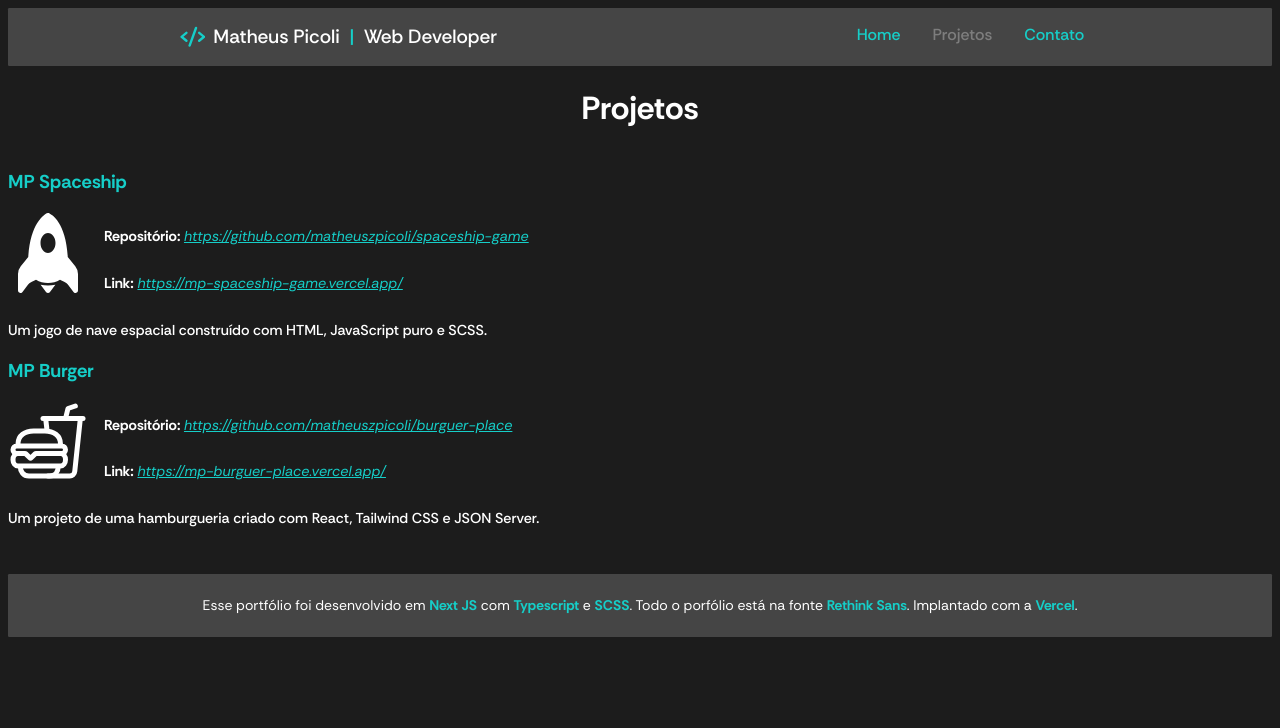
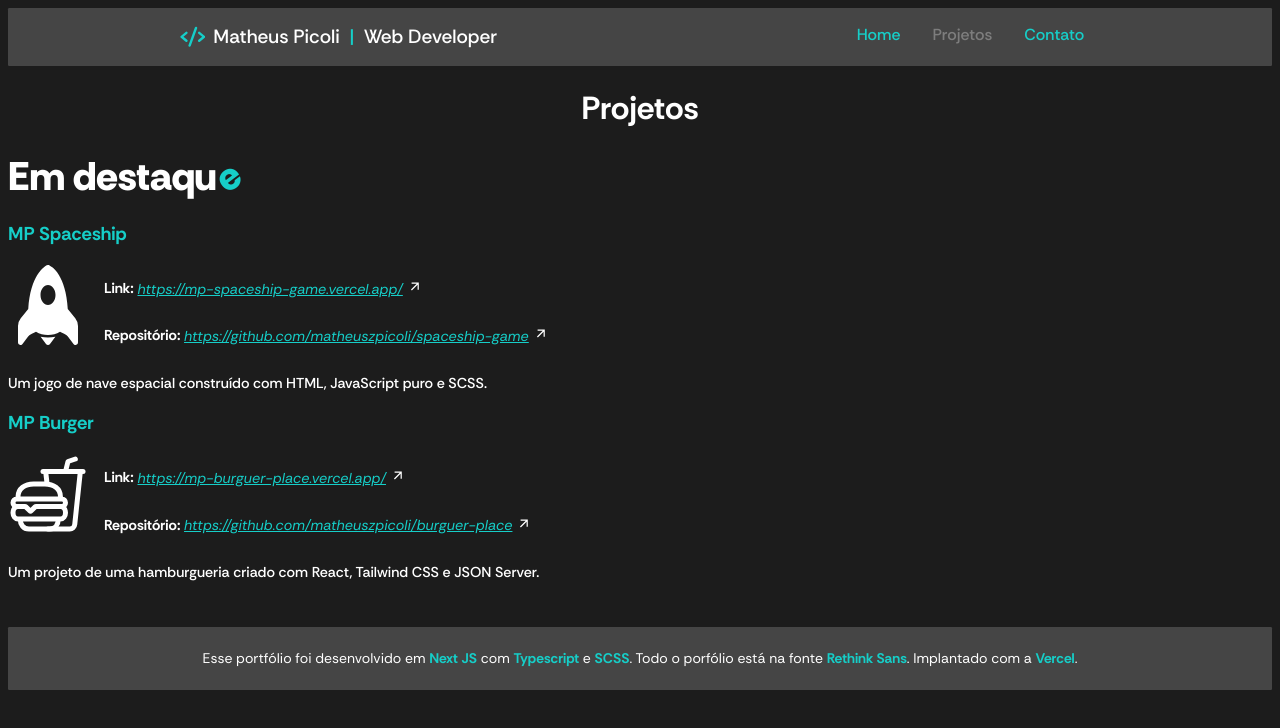
Before and after one commit to matheuszpicoli/portfolio, a Next.js app: page /projects in a window 1280 px wide. Shown: the top 728 px of the page. Built offline with nearby package versions, Linux system fonts and the light colour scheme.

Commit message:
change in css and addition of some icons and animations to them

```diff
--- a/src/app/components/Contact.tsx
+++ b/src/app/components/Contact.tsx
@@ -6,6 +6,7 @@ import "../index.scss"
 
 //- Icons
 import { IconType } from "react-icons"
+import * as Icon from "../../icons/reactIcons"
 
 interface ContactProps {
 	contact: string
@@ -31,6 +32,7 @@ export default function Contact<T extends ContactProps>(props: T) {
 				rel={props.newTab ? "noreferrer noopener nofollow" : ""}
 			>
 				{props.text ? props.text : props.link}
+				<Icon.Arrow className="contact-link-icon" />
 			</a>
 		</div>
 	)
--- a/src/app/projects/page.tsx
+++ b/src/app/projects/page.tsx
@@ -3,6 +3,9 @@ import React from "react"
 
 //- Styles
 import "../index.scss"
+
+//- Icons
+import * as Icon from "../../icons/reactIcons"
 
 //- API
 import projects from "@/api/projects/projects"
@@ -13,6 +16,12 @@ export default function ProjectsPage() {
 			<h1>Projetos</h1>
 
 			<div className="project-layout">
+				<section>
+
+					<span className="highlighted">
+						Em destaqu<span className="different-letter">e</span>
+					</span>
+
 					<ul className="project-list">
 						{projects.map(project => (
 							<li key={project.id}>
@@ -22,11 +31,25 @@ export default function ProjectsPage() {
 									<project.icon className="project-list-icon" />
 
 									<div className="links">
+										<p className="project-list-deploy">
+											<span className="bold">Link:</span>&nbsp;
+											<a
+												href={project.link}
+												target="_blank"
+											>
+												{project.link}
+												<Icon.Arrow className="project-list-url-icon" />
+											</a>
+										</p>
 										<p className="project-list-repository">
-										<span className="bold">Repositório:</span> <a href={project.repository} target="_blank">{project.repository}</a>
-									</p>
-									<p className="project-list-deploy">
-										<span className="bold">Link:</span> <a href={project.link} target="_blank">{project.link}</a>
+											<span className="bold">Repositório:</span>&nbsp;
+											<a
+												href={project.repository}
+												target="_blank"
+											>
+												{project.repository}
+												<Icon.Arrow className="project-list-url-icon" />
+											</a>
 										</p>
 									</div>
 
@@ -38,6 +61,7 @@ export default function ProjectsPage() {
 							</li>
 						))}
 					</ul>
+				</section>
 			</div>
 		</div>
 	)
--- a/src/app/styles/components/contact.scss
+++ b/src/app/styles/components/contact.scss
@@ -25,11 +25,21 @@
 
 				&:hover {
 					opacity: .6;
+
+					.contact-link-icon {
+						@include transform(translate(5px, -5px));
+						transition: transform 150ms ease-in-out;
+					}
 				}
 
 				&:active {
 					opacity: 1;
 				}
+			}
+
+			.contact-link-icon {
+				color: #ffffff;
+				margin-left: 5px;
 			}
 
 			.icon {
--- a/src/app/styles/home.scss
+++ b/src/app/styles/home.scss
@@ -48,7 +48,13 @@
 					}
 
 					&:hover {
-						opacity: .6;
+						color: #ffffff;
+						opacity: .5;
+
+						.icon {
+							@include transform(translate(3px, -3px));
+							transition: transform 150ms ease-in-out;
+						}
 					}
 				}
 
--- a/src/app/styles/projects.scss
+++ b/src/app/styles/projects.scss
@@ -1,6 +1,17 @@
 .project-layout {
 	display: flex;
 	flex-direction: column;
+
+	.highlighted {
+		font-size: 2.5em;
+		font-family: "RethinkSans-ExtraBold", sans-serif;
+
+		.different-letter {
+			@include transform(rotate(323deg));
+			color: $accent-color;
+			display: inline-block;
+		}
+	}
 
 	.project-list {
 		list-style: none;
@@ -28,12 +39,23 @@
 
 				&:hover {
 					opacity: .6;
+
+					.project-list-url-icon {
+						@include transform(translate(5px, -5px));
+						transition: transform 150ms ease-in-out;
+					}
 				}
 
 				&:active {
 					opacity: 1;
 				}
 			}
+		}
+
+		.project-list-url-icon {
+			color: #ffffff;
+			font-style: normal;
+			margin-left: 5px;
 		}
 
 		.bold {
```
Lines whose indentation alone changed are shown as unchanged.
